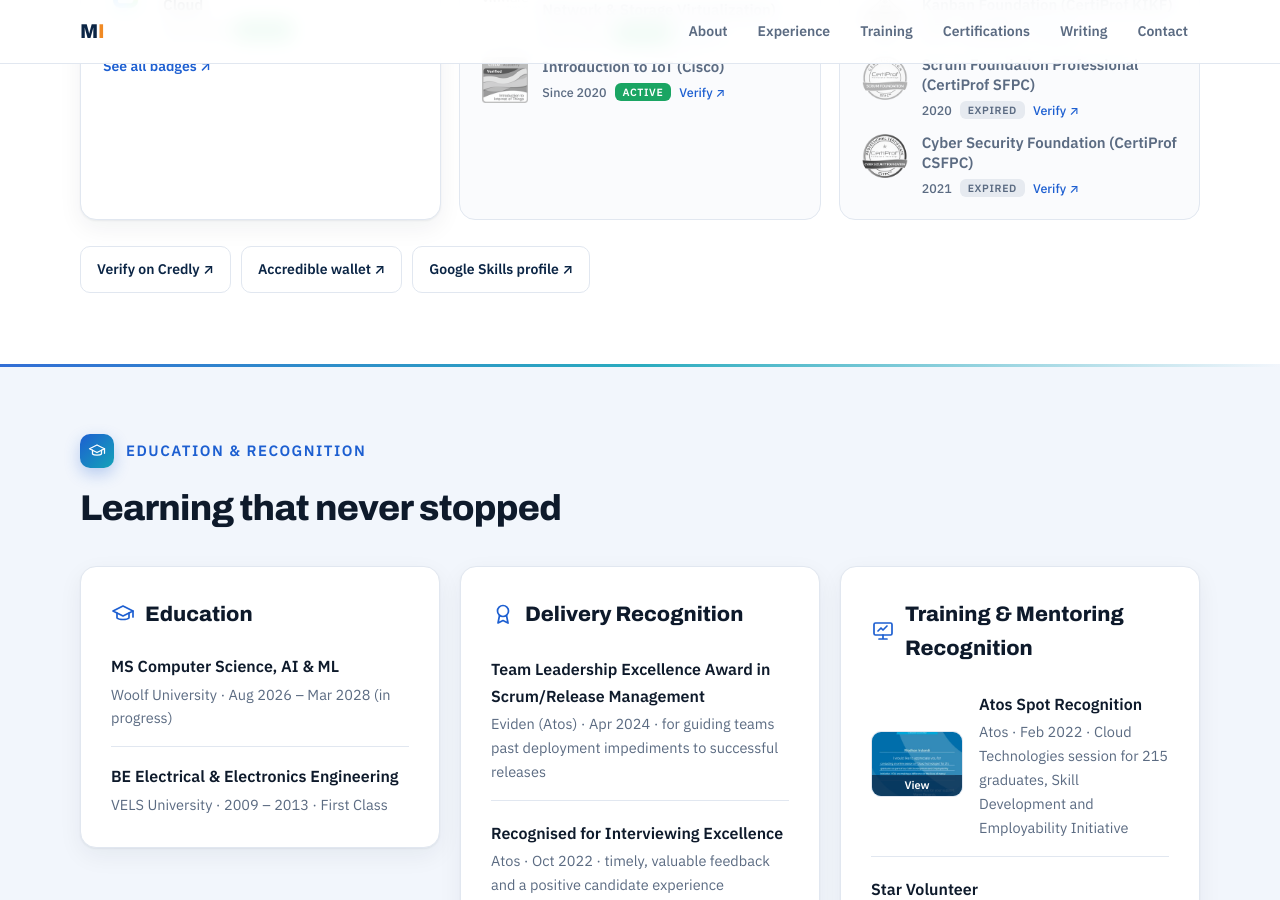
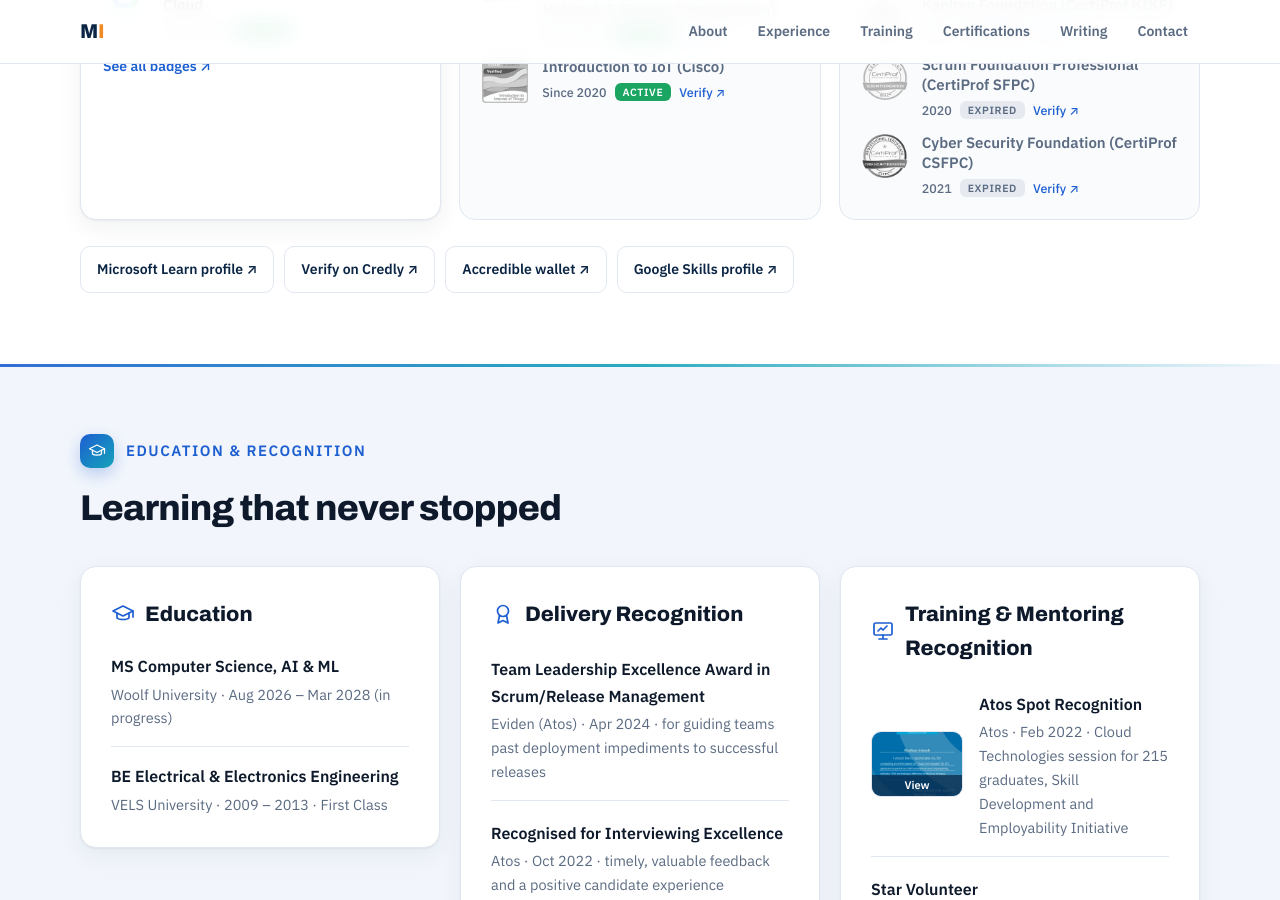
Before and after one commit to Madhan-I/Madhan-I.github.io, a Jekyll site: the page built from index.html, in a window 1280 px wide and 900 px high, scrolled down 8882 px. Built offline with Jekyll 4.4.1, drawn with Linux system fonts in a browser that asks for light colours.

Commit message:
Add public Microsoft Learn profile link
Co-Authored-By: Claude Opus 5.5 <noreply@anthropic.com>
Claude-Session: https://claude.ai/code/session_01MFRrTt7LBDdX57m85KHNGp

```diff
--- a/_data/profile.yml
+++ b/_data/profile.yml
@@ -236,6 +236,8 @@ training_topics:
 # status = Active (green) or Expired (grey). Most important first; expired go last.
 certifications_title: 80+ certifications and badges since 2016
 certifications_links:
+  - label: Microsoft Learn profile
+    url: https://learn.microsoft.com/en-us/users/madhan-irulandi/
   - label: Verify on Credly
     url: https://www.credly.com/users/madhan-i
   - label: Accredible wallet
```
